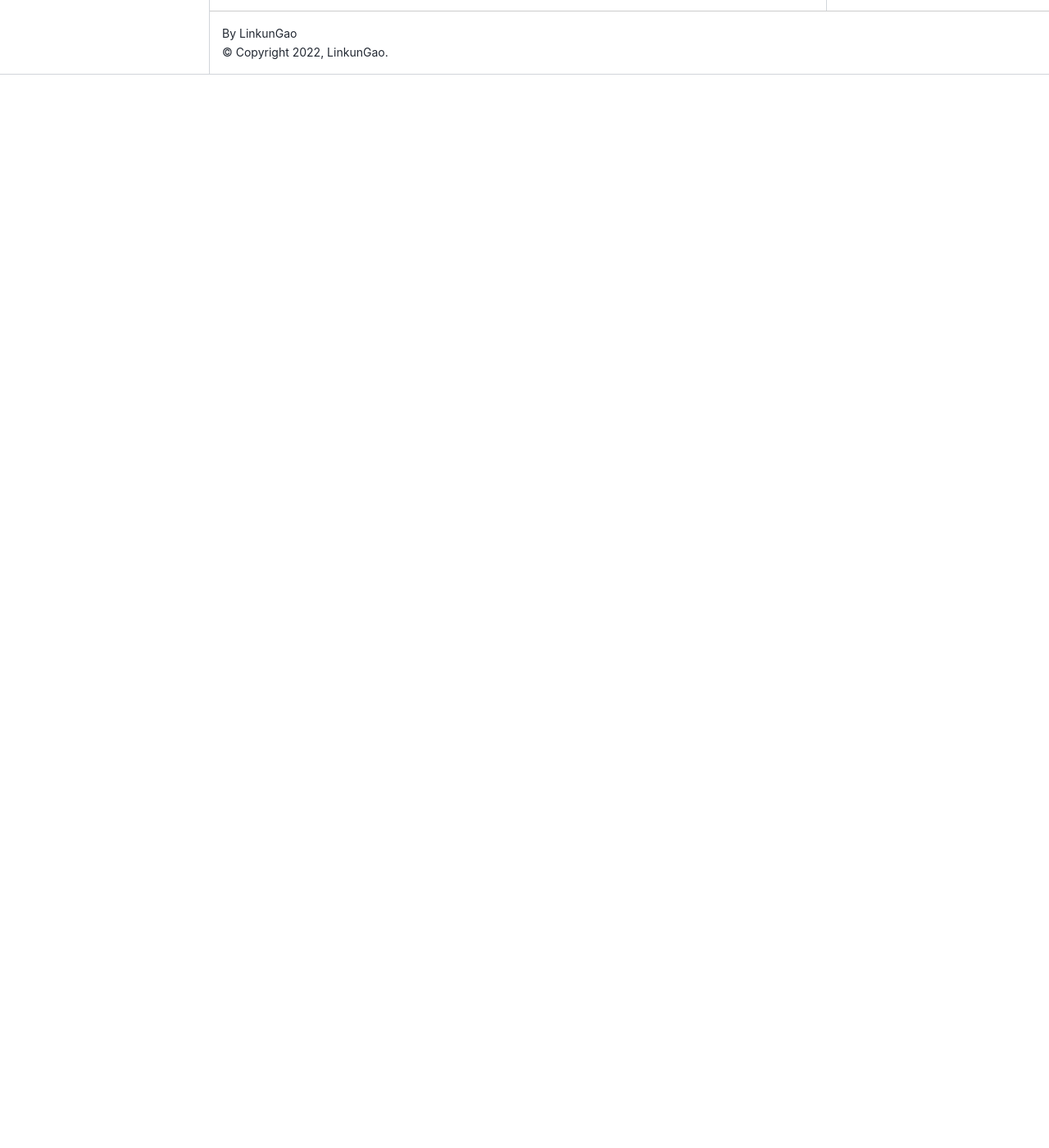
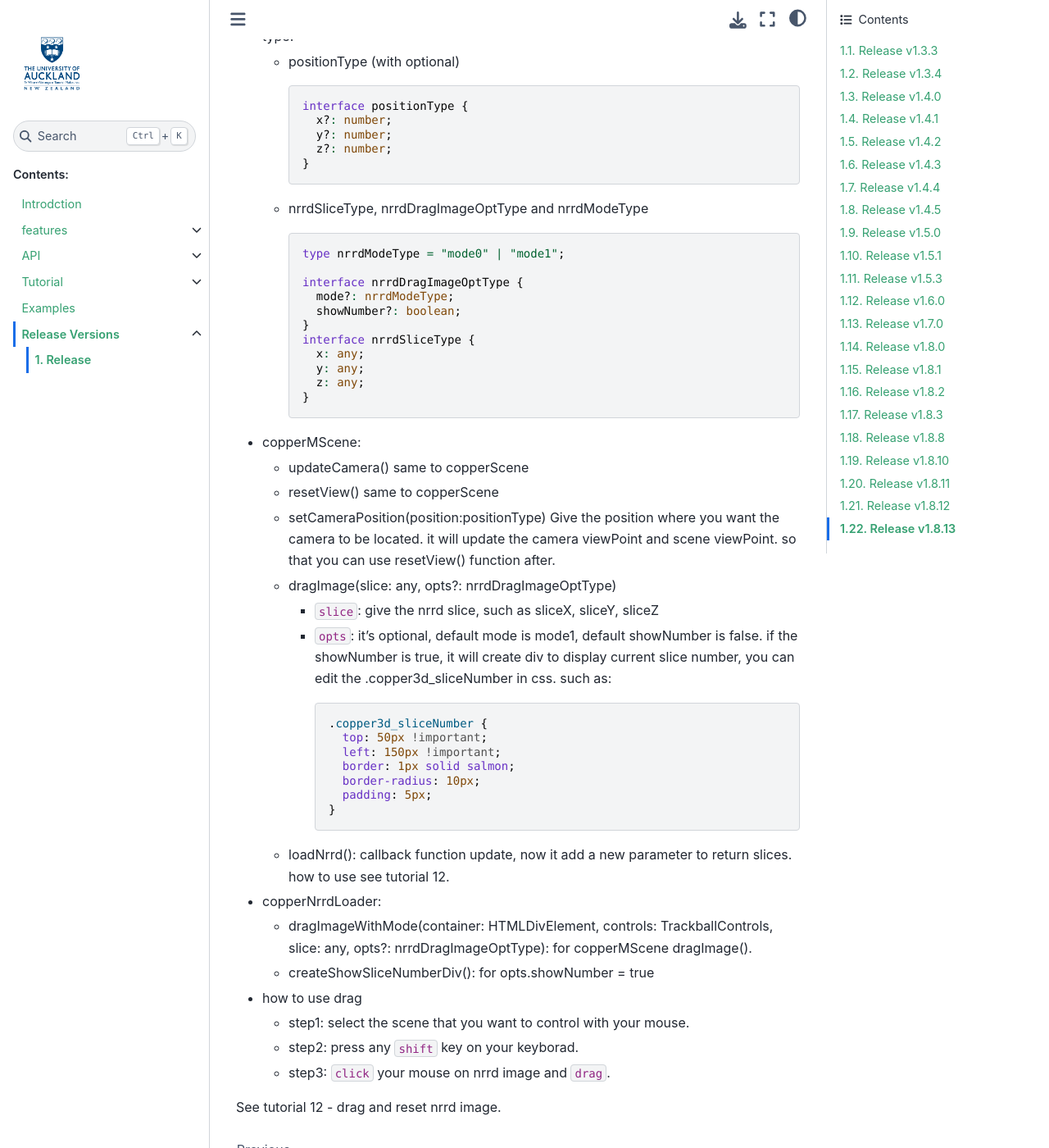
Before and after one commit to LinkunGao/GltfLoader-Plugin, a Sphinx documentation site: the page built from docs/source/release/release.md, in a window 1280 px wide and 1400 px high, scrolled down 7191 px. Shown: the whole window at 82% size. Built offline with Sphinx 7.4.7 and the Sphinx Book theme 1.1.4, drawn with Linux system fonts in a browser that asks for light colours; before the commit the page ends 7282 px from its top, so only the background shows below that.

Commit message:
update docs

````diff
--- a/docs/source/release/release.md
+++ b/docs/source/release/release.md
@@ -272,3 +272,67 @@ See tutorial 09
 
 - fix bugs in copperMScene
   - use the Array.isArray() instead of using vue isArray()
+
+## Release v1.8.13
+
+- type:
+
+  - positionType (with optional)
+    ```ts
+    interface positionType {
+      x?: number;
+      y?: number;
+      z?: number;
+    }
+    ```
+  - nrrdSliceType, nrrdDragImageOptType and nrrdModeType
+
+    ```ts
+    type nrrdModeType = "mode0" | "mode1";
+
+    interface nrrdDragImageOptType {
+      mode?: nrrdModeType;
+      showNumber?: boolean;
+    }
+    interface nrrdSliceType {
+      x: any;
+      y: any;
+      z: any;
+    }
+    ```
+
+- copperMScene:
+
+  - updateCamera() same to copperScene
+
+  - resetView() same to copperScene
+
+  - setCameraPosition(position:positionType)
+    Give the position where you want the camera to be located. it will update the camera viewPoint and scene viewPoint. so that you can use resetView() function after.
+  - dragImage(slice: any, opts?: nrrdDragImageOptType)
+    - `slice`: give the nrrd slice, such as sliceX, sliceY, sliceZ
+    - `opts`: it's optional, default mode is mode1, default showNumber is false. if the showNumber is true, it will create div to display current slice number, you can edit the .copper3d_sliceNumber in css. such as:
+      ```css
+      .copper3d_sliceNumber {
+        top: 50px !important;
+        left: 150px !important;
+        border: 1px solid salmon;
+        border-radius: 10px;
+        padding: 5px;
+      }
+      ```
+  - loadNrrd(): callback function update, now it add a new parameter to return slices. how to use see tutorial 12.
+
+- copperNrrdLoader:
+
+  - dragImageWithMode(container: HTMLDivElement, controls: TrackballControls, slice: any, opts?: nrrdDragImageOptType): for copperMScene dragImage().
+
+  - createShowSliceNumberDiv(): for opts.showNumber = true
+
+- how to use drag
+
+  - step1: select the scene that you want to control with your mouse.
+  - step2: press any `shift` key on your keyborad.
+  - step3: `click` your mouse on nrrd image and `drag`.
+
+See tutorial 12 - drag and reset nrrd image.
--- a/docs/source/tutorial/index.rst
+++ b/docs/source/tutorial/index.rst
@@ -16,3 +16,4 @@ Tutorial
     09_multipleScene
     10_kiwriousHeart
     10_kiwriousInNuxtjs
+    11_dragAndResetNrrd
````
Also changed, not shown: docs/source/tutorial/11_dragAndResetNrrd.md (added, +168 -0 lines), docs/source/_static/images/t_11.jpg (added).
